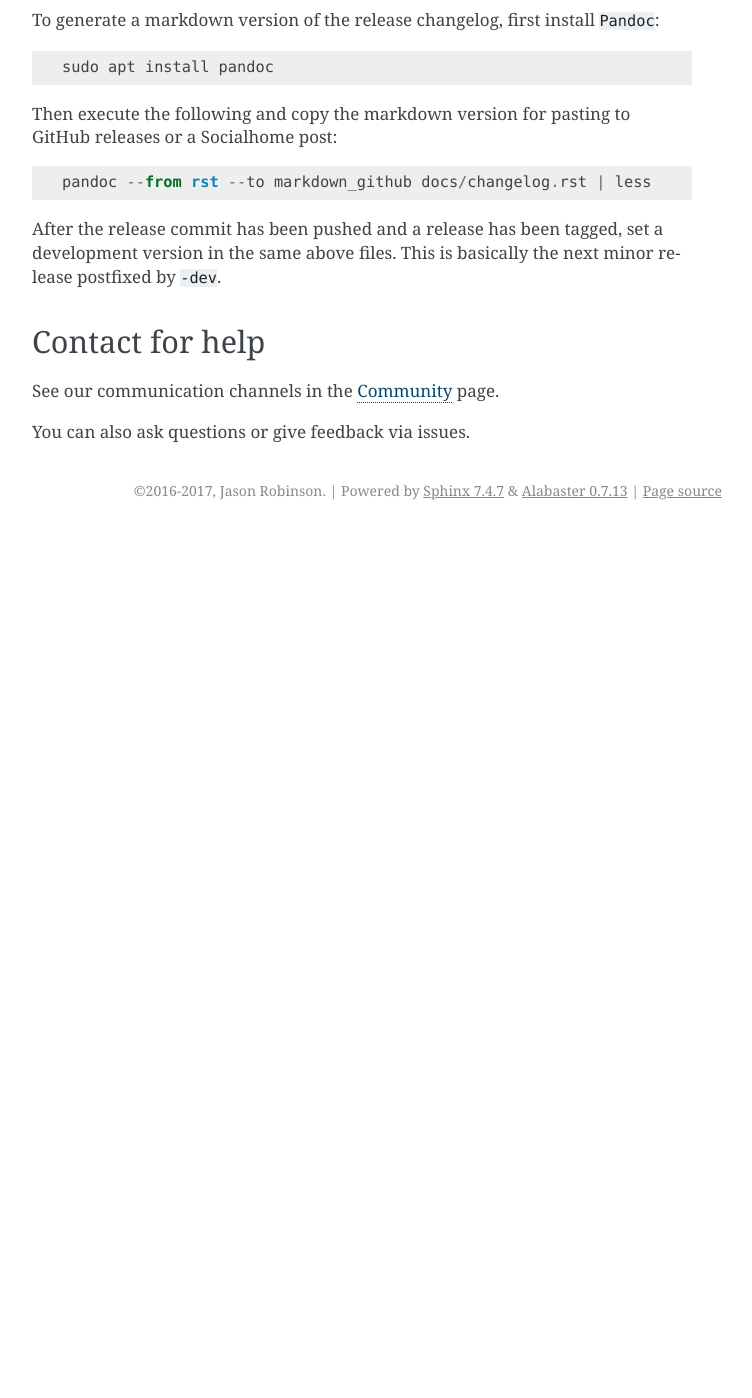
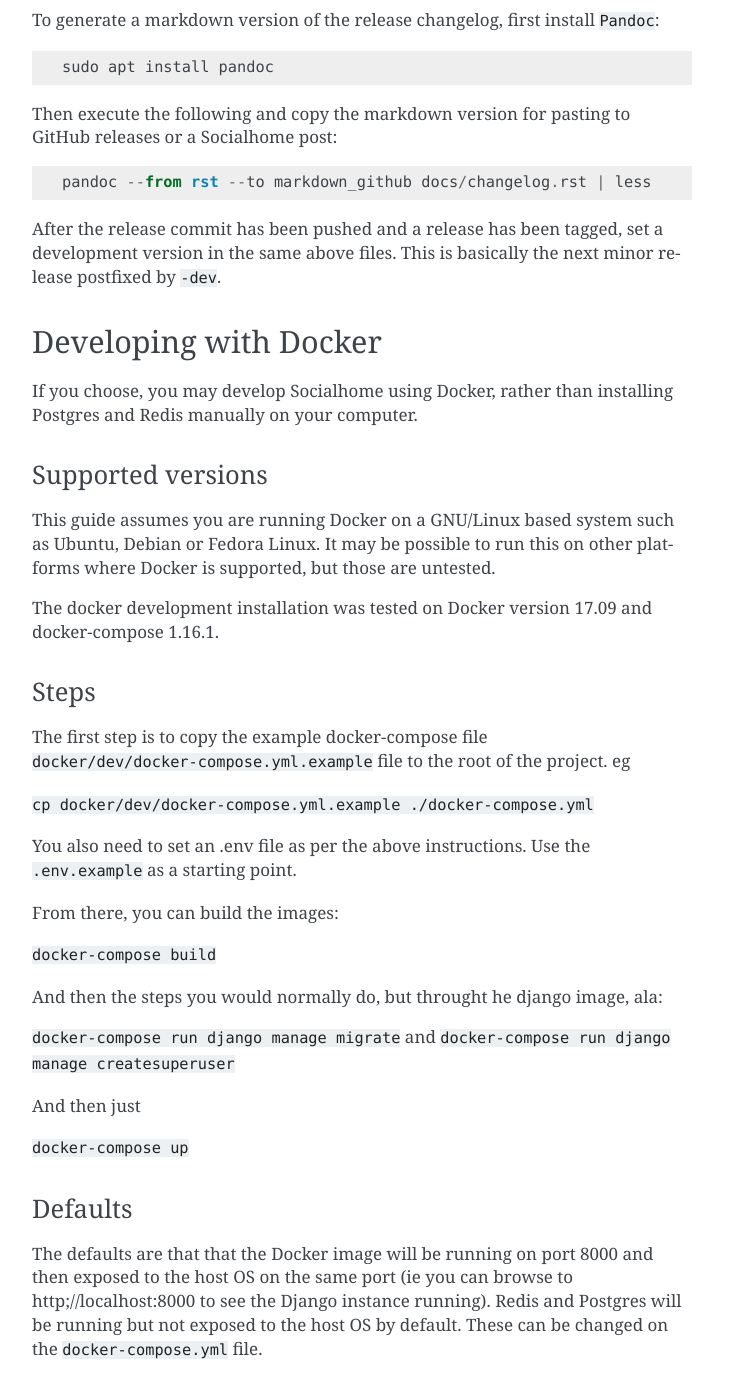
Before and after one commit to jaywink/socialhome, a Sphinx documentation site: the page built from docs/development.rst, in a window 1280 px wide and 1400 px high, scrolled down 4865 px. Shown: the whole window, without its empty margins (388-1140 px from the left). Built offline with Sphinx 7.4.7, drawn with Linux system fonts in a browser that asks for light colours; before the commit the page ends 5395 px from its top, so only the background shows below that; some of the changed text lies outside the part shown.

Commit message:
First attempt at a docker development environment (#334)
* First attempt at a docker development environment
* Adding a section in the development docs about docker development defaults

```diff
--- a/docs/development.rst
+++ b/docs/development.rst
@@ -148,8 +148,8 @@
 
     npm run test
 
-API routes
-----------
+API Routes
+-----------
 
 There is a dependency in the API route URL configurations with the new Vue based frontend tests. If you change or add new API routes during development, you must also do the following:
 
@@ -203,6 +203,47 @@
 
 After the release commit has been pushed and a release has been tagged, set a development version in the same above files. This is basically the next minor release postfixed by ``-dev``.
 
+Developing with Docker
+------------------------
+
+If you choose, you may develop Socialhome using Docker, rather than installing Postgres and Redis manually on your computer.
+
+
+Supported versions
+..................
+
+This guide assumes you are running Docker on a GNU/Linux based system such as Ubuntu, Debian or Fedora Linux. It may be possible to run this on other platforms where Docker is supported, but those are untested.
+
+The docker development installation was tested on Docker version 17.09 and docker-compose 1.16.1.
+
+Steps
+......
+
+The first step is to copy the example docker-compose file ``docker/dev/docker-compose.yml.example`` file to the root of the project. eg
+
+``cp docker/dev/docker-compose.yml.example ./docker-compose.yml``
+
+You also need to set an .env file as per the above instructions. Use the ``.env.example`` as a starting point.
+
+From there, you can build the images:
+
+``docker-compose build``
+
+And then the steps you would normally do, but throught he django image, ala:
+
+``docker-compose run django manage migrate``
+and
+``docker-compose run django manage createsuperuser``
+
+And then just
+
+``docker-compose up``
+
+Defaults
+..........
+
+The defaults are that that the Docker image will be running on port 8000 and then exposed to the host OS on the same port (ie you can browse to http;//localhost:8000 to see the Django instance running). Redis and Postgres will be running but not exposed to the host OS by default. These can be changed on the ``docker-compose.yml`` file.
+
 Contact for help
 ----------------
 
```
Also changed, not shown: 7 other files.
